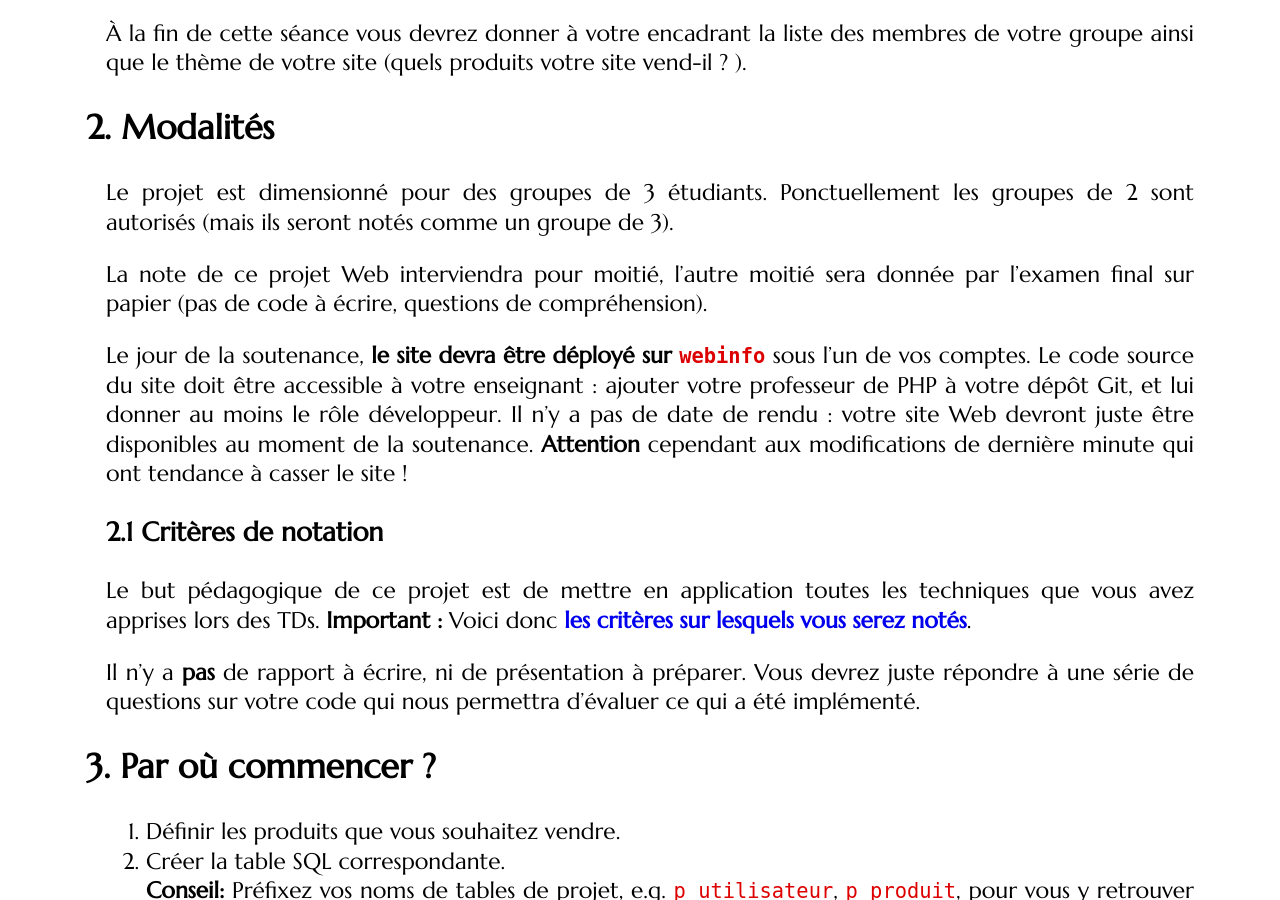
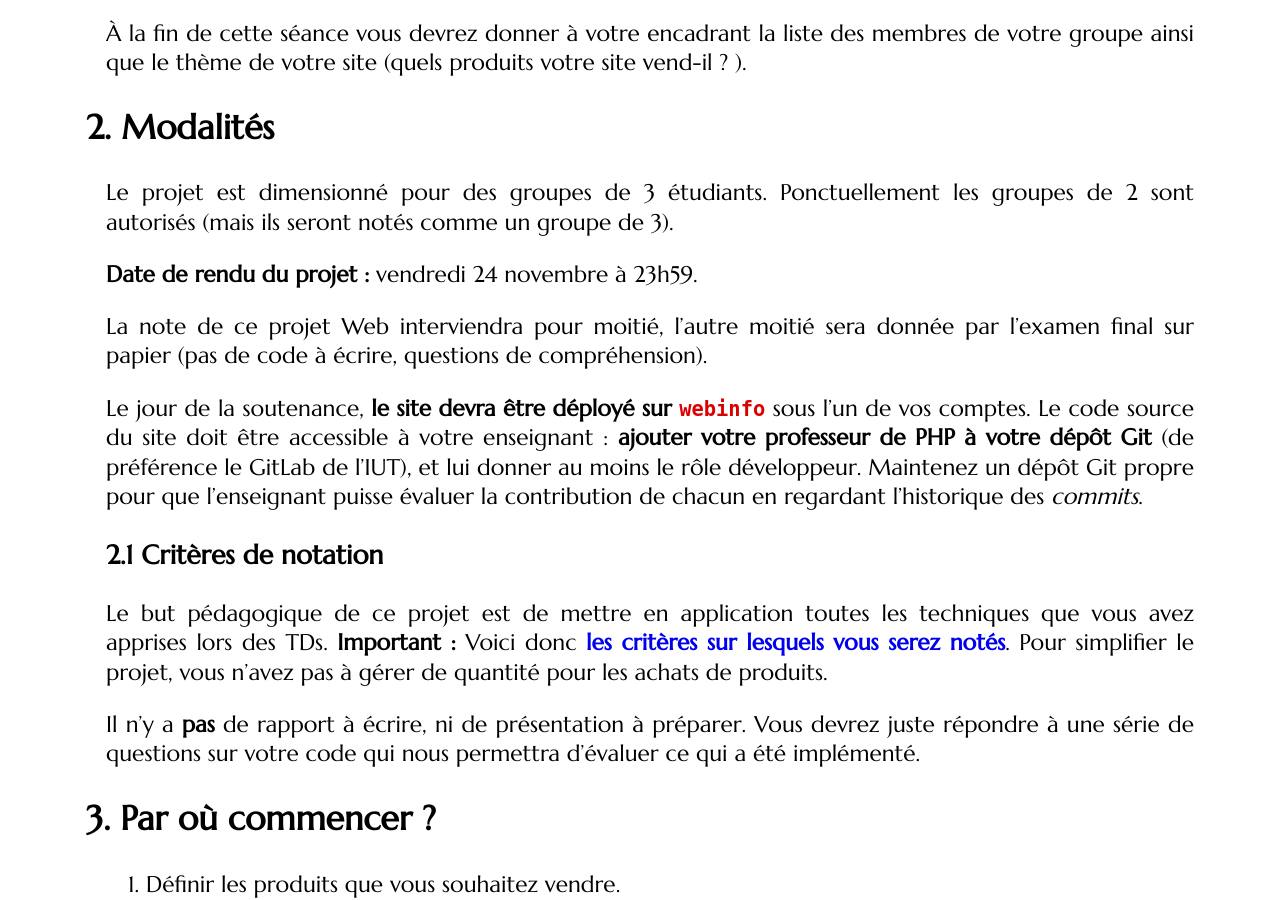
Before and after one commit to romainlebreton/R3.01-DeveloppementWeb, a Jekyll site: the page built from projet.md, in a window 1280 px wide and 900 px high, scrolled down 366 px. Built offline with Jekyll 4.4.1, drawn with Linux system fonts in a browser that asks for light colours; some web fonts are replaced.

Commit message:
Lancement projets

```diff
--- a/projet.md
+++ b/projet.md
@@ -22,6 +22,8 @@ site vend-il ? ).
 Le projet est dimensionné pour des groupes de 3 étudiants. Ponctuellement les
 groupes de 2 sont autorisés (mais ils seront notés comme un groupe de 3).
 
+**Date de rendu du projet :** vendredi 24 novembre à 23h59.
+
 <!-- Les groupes de 4 sont aussi ponctuellement autorisés, mais seront évalués de
 manière plus stricte et l'on attendra 1/3 de boulot en plus. -->
 
@@ -34,10 +36,13 @@ compréhension).
 
 Le jour de la soutenance, **le site devra être déployé sur `webinfo`** sous l'un
 de vos comptes. Le code source du site doit être accessible à votre enseignant :
-ajouter votre professeur de PHP à votre dépôt Git, et lui donner au moins le
-rôle développeur. Il n'y a pas de date de rendu : votre site Web devront juste
+**ajouter votre professeur de PHP à votre dépôt Git** (de préférence le GitLab
+de l'IUT), et lui donner au moins le rôle développeur. Maintenez un dépôt Git
+propre pour que l'enseignant puisse évaluer la contribution de chacun en regardant l'historique des *commits*.
+
+<!-- Il n'y a pas de date de rendu : votre site Web devront juste
 être disponibles au moment de la soutenance. **Attention** cependant aux
-modifications de dernière minute qui ont tendance à casser le site !
+modifications de dernière minute qui ont tendance à casser le site ! -->
 
 <!-- **Emploi du temps prévisionnel :**
 
@@ -55,6 +60,8 @@ Le but pédagogique de ce projet est de mettre en application toutes les
 techniques que vous avez apprises lors des TDs. **Important :** Voici donc
 [**les critères sur lesquels vous serez
 notés**](https://docs.google.com/spreadsheets/d/1oUd7fe0K8WZhI2TPRRvgZ2xPZf5H22CUvlpcXEMD3Ao/edit#gid=0).
+Pour simplifier le projet, vous n'avez pas à gérer de quantité pour les achats
+de produits.
 
 Il n'y a **pas** de rapport à écrire, ni de présentation à préparer. Vous devrez
 juste répondre à une série de questions sur votre code qui nous permettra
```
Also changed, not shown: index.md (+3 -3 lines).
